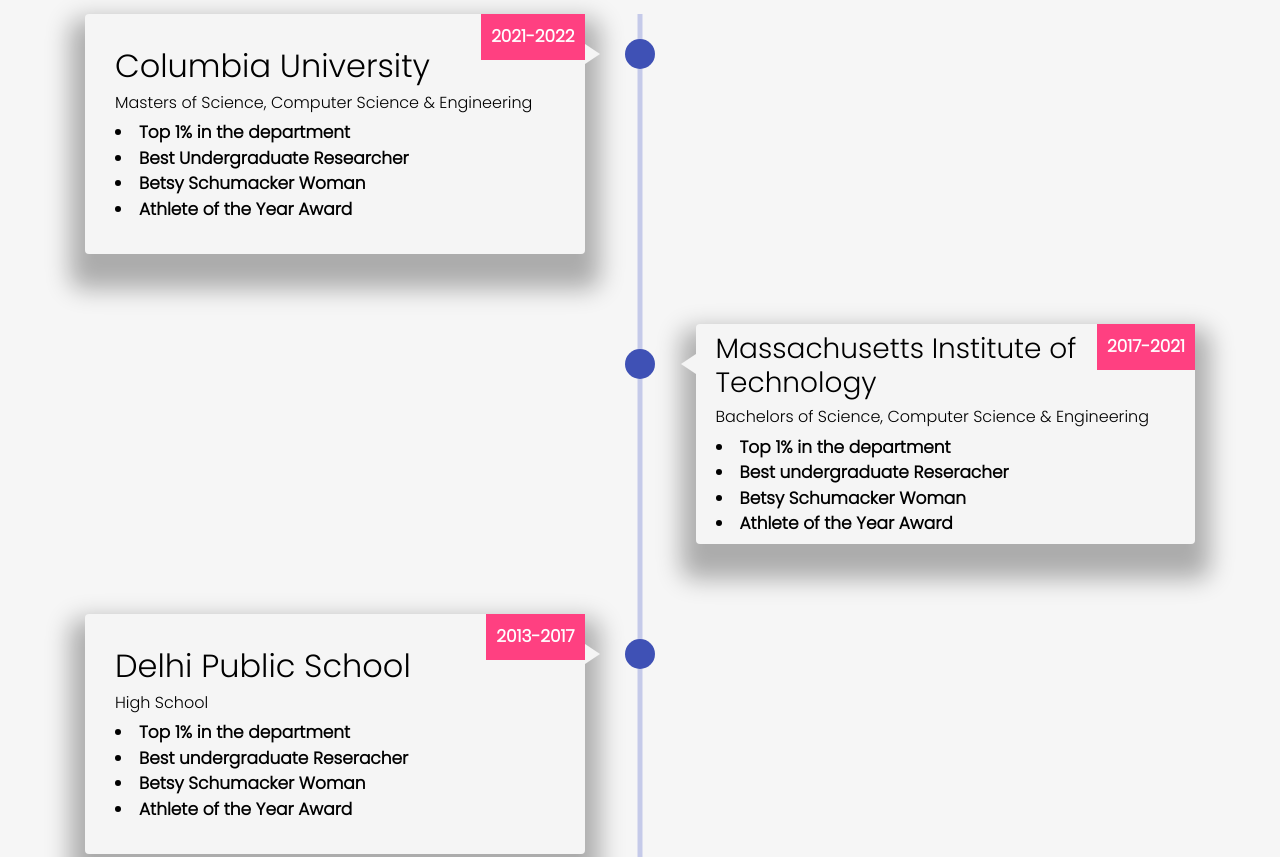
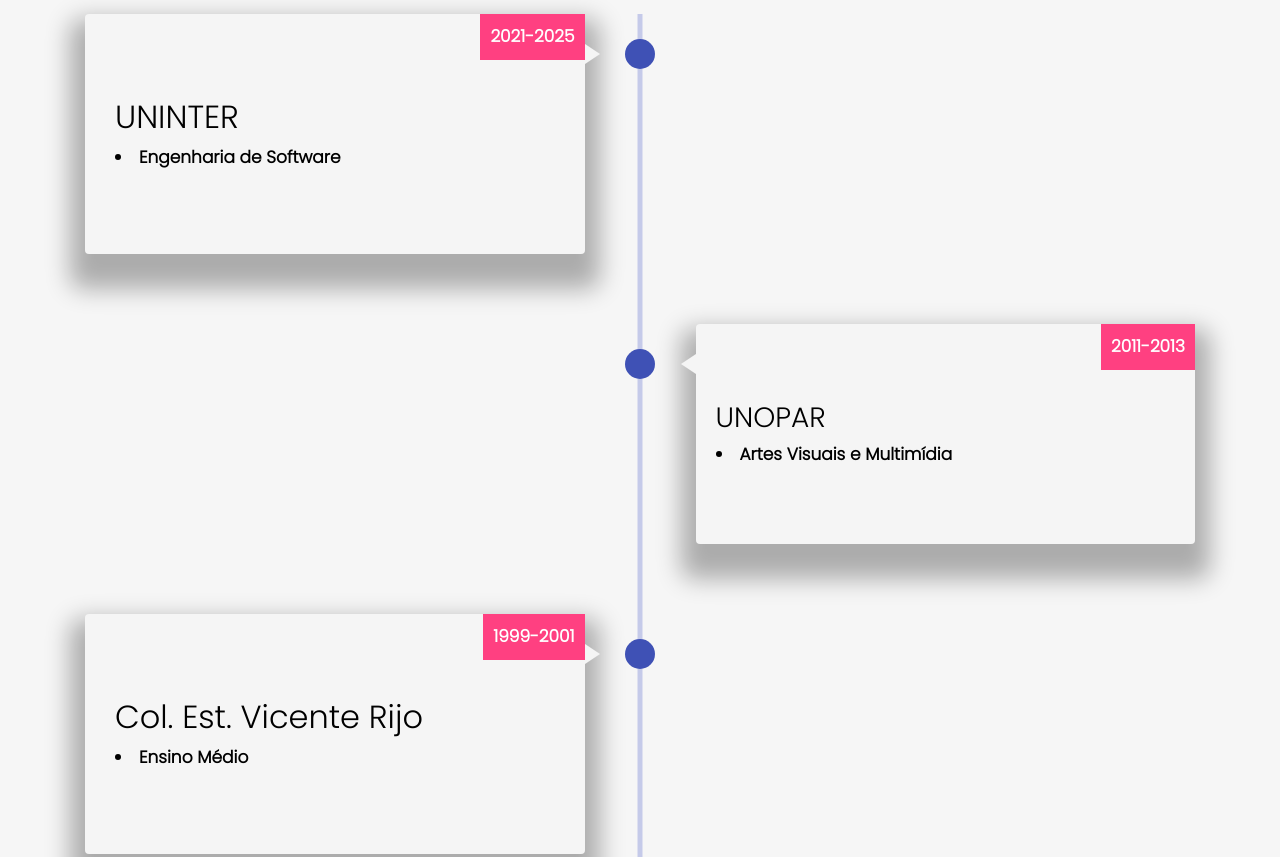
Before and after one commit to Danielmshead/PortfolioDMS, a plain HTML site: page education.html in a window 1280 px wide. Shown: the part 1140-1997 px from the top of the page. Drawn offline with nearby package versions, Linux system fonts and the light colour scheme; some icons are missing; files whose address does not match are found by name.

Commit message:
educacao

```diff
--- a/assets/js/app.js
+++ b/assets/js/app.js
@@ -18,6 +18,7 @@
    <li class="nav-item nav-item-hover"><a class="nav-link" href="index.html">Inicio</a></li>
    <li class="nav-item nav-item-hover"><a class="nav-link" href="projects.html">Projetos</a></li>
    <li class="nav-item nav-item-hover"><a class="nav-link" href="experience.html">Experiência</a></li>
+   <li class="nav-item nav-item-hover"><a class="nav-link" href="education.html">Educação</a></li>
    <li class="nav-item">
    <input type="checkbox" id="dark_toggler" class="dark_toggler" aria-label="Toggle Light Mode" onclick="toggle_light_mode()">
    </li>
--- a/education.html
+++ b/education.html
@@ -2,28 +2,28 @@
 <html lang="en">
 
 <head>
-    <title>John Doe | Education</title>
+    <title>Daniel Matias da Silva| Educação</title>
     <meta charset="UTF-8">
     <meta name="viewport" content="width=device-width, initial-scale=1.0">
-    <meta name="keywords" content="free portfolio template,portfolio template, portfolio website template, open source, open sourcing, contributing to open source" />
-    <meta name="description" content="This project serves free and beautiful portfolio template for everyone. Anyone can showcase their work including moocs, education, projects, experience,etc. to the world." />
+    <meta name="keywords" content="" />
+    <meta name="description" content="" />
 
     <!-- Robot.txt -->
     <meta name="robots" content="index,follow" />
     <meta name="Googlebot" content="index,follow" />
     <meta name="AdsBot-Google" content="index,follow" />
 
-    <meta property="og:site_name" content="https://portfolio.smaranjitghose.codes/education.html">
-    <meta property="og:title" content="John Doe | Education">
-    <meta property="og:description" content="This project serves free and beautiful portfolio template for everyone. Anyone can showcase their work including moocs, education, projects, experience,etc. to the world.">
+    <meta property="og:site_name" content="https://portfolio.danielms.codes/education.html">
+    <meta property="og:title" content="Daniel Matias da Silva| Educação">
+    <meta property="og:description" content="">
     <meta property="og:type" content="website">
-    <meta property="og:url" content="https://portfolio.smaranjitghose.codes/education.html">
+    <meta property="og:url" content="https://portfolio.danielms.codes/education.html">
     <meta name="twitter:card" content="summary">
-    <meta name="twitter:site" content="https://portfolio.smaranjitghose.codes/education.html">
+    <meta name="twitter:site" content="https://portfolio.danielms.codes/education.html">
 
-    <meta name="application-name" content="John Doe | Education" />
-    <meta name="apple-mobile-web-app-title" content="John Doe | Education" />
-    <meta name="summary" content="An open source project aimed at providing free and beautiful templates to everyone for building their portfolio websites and showcase their work to the world." />
+    <meta name="application-name" content="Daniel Matias da Silva| Educação" />
+    <meta name="apple-mobile-web-app-title" content="Daniel Matias da Silva| Educação" />
+    <meta name="summary" content="" />
     <link rel="stylesheet" href="https://maxcdn.bootstrapcdn.com/bootstrap/4.5.0/css/bootstrap.min.css" />
 
     <!--For Dark/Light mode Toggle-->
@@ -259,9 +259,9 @@
                         </div>
                     </div>
                     <div class="px-md-5 p-3 col-md-6 d-flex flex-column align-items-center justify-content-center animate__animated animate__zoomIn animate__delay-1s">
-                        <h2 class="dropdown1 main-heading mb-0 education_head">Educational <span class="edu_background">Background</span></h2>
+                        <h2 class="dropdown1 main-heading mb-0 education_head">Plano<span class="edu_background"> Educacional</span></h2>
                         <p class="dropdown2 pre-heading font-weight-bolder text-center animate__animated animate__fadeInUp animate__delay-2s">
-                            An investment in knowledge pays the best interest. – Benjamin Franklin
+                            Um investimento no conhecimento paga sempre o melhor interesse. – Benjamin Franklin
                         </p>
                     </div>
                 </div>
@@ -274,7 +274,7 @@
     <section class="s2">
         <div class="container-sm  edSection">
             <div class="conatiner text-center mb-5">
-                <h1 class="head" data-aos="fade-up" data-aos-delay="300">Formal <span class="edu_background">Education</span></h1>
+                <h1 class="head" data-aos="fade-up" data-aos-delay="300">Educação <span class="edu_background">Formal</span></h1>
             </div>
 
     </section>
@@ -289,14 +289,10 @@
 
       <div class="timeline-content js--fadeInLeft">
         <div class="timeline-img-header" style="background-image: url('assets/images/education-page/edTimeline1.png'); background-repeat: no-repeat; background-size: auto;"></div>
-        <div class="date">2021-2022</div>
+        <div class="date">2021-2025</div>
         <div>
-            <h2>Columbia University</h2>
-            <h6>Masters of Science, Computer Science & Engineering</h6>
-            <li>Top 1% in the department</li>
-            <li>Best Undergraduate Researcher</li>
-            <li>Betsy Schumacker Woman</li>
-            <li>Athlete of the Year Award</li>
+            <h2>UNINTER</h2>
+            <li>Engenharia de Software</li>
         </div>
       </div>
    </div>
@@ -310,14 +306,10 @@
         <div>
             <div class="timeline-img-header" style="background-image: url('assets/images/education-page/edTimeline2.png'); background-repeat: no-repeat; background-size: auto; background-position: center top"></div>
         </div>
-        <div class="date">2017-2021</div>
+        <div class="date">2011-2013</div>
         <div class="alignment">
-            <h3>Massachusetts Institute of Technology</h3>
-            <h6>Bachelors of Science, Computer Science & Engineering</h6>
-            <li>Top 1% in the department</li>
-            <li>Best undergraduate Reseracher</li>
-            <li>Betsy Schumacker Woman</li>
-            <li>Athlete of the Year Award</li>
+            <h3>UNOPAR</h3>
+            <li>Artes Visuais e Multimídia</li>
         </div>
       </div>
 
@@ -331,14 +323,10 @@
 
       <div class="timeline-content js--fadeInLeft">
         <div class="timeline-img-header" style="background-image: url('assets/images/education-page/edTimeline3.png'); background-repeat: no-repeat; background-size: auto"></div>
-        <div class="date">2013-2017</div>
+        <div class="date">1999-2001</div>
         <div class="align-third">
-            <h2>Delhi Public School</h2>
-            <h6>High School</h6>
-            <li>Top 1% in the department</li>
-            <li>Best undergraduate Reseracher</li>
-            <li>Betsy Schumacker Woman</li>
-            <li>Athlete of the Year Award</li>
+            <h2>Col. Est. Vicente Rijo</h2>
+            <li>Ensino Médio</li>
         </div>
       </div>
     </div>
```
